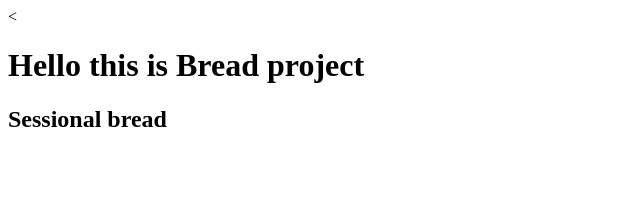
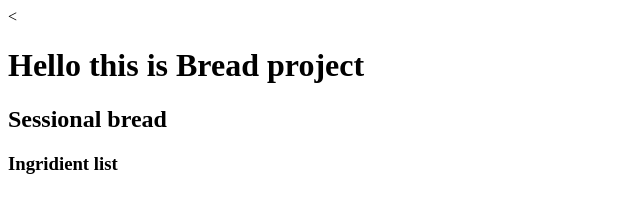
Before and after one commit to gyanendrabhandari02/breadproject, a plain HTML site: page index.html in a window 1280 px wide. Shown: the whole page, without its empty margins (0-640 px from the left). Drawn offline with Linux system fonts and the light colour scheme.

Commit message:
bug fix v1.1

```diff
--- a/index.html
+++ b/index.html
@@ -6,5 +6,6 @@
 <body>
 <h1>Hello this is Bread project</h1>
 <h2>Sessional bread</h2>
+<h3>Ingridient list</h3>
 </body>
 </html>
```
